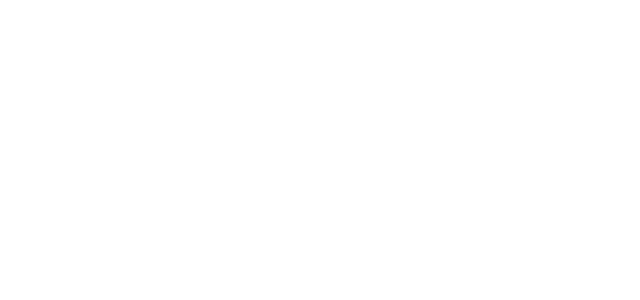
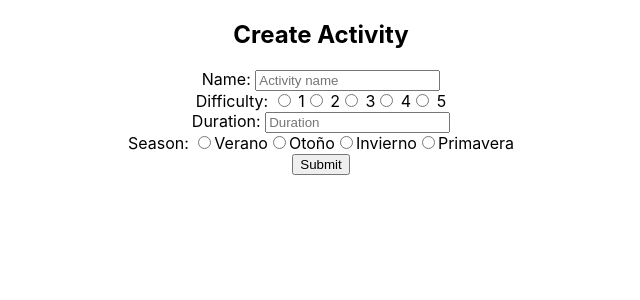
Before and after one commit to gluciani73/PI-Countries, a React (Create React App) app in the folder client/: page /activity in a window 1280 px wide. Shown: the top 300 px of the page, without its empty margins (319-959 px from the left). Built offline with nearby package versions, Linux system fonts and the light colour scheme.

Commit message:
20220822-2333

```diff
--- a/client/src/App.js
+++ b/client/src/App.js
@@ -3,6 +3,7 @@ import './App.css';
 import Landing from './components/Landing';
 import Home from './components/Home';
 import Country from './components/Country';
+import Activity from './components/Activity';
 
 
 function App() {
@@ -12,6 +13,7 @@ function App() {
       <Route exact path='/' render={() => <Landing />} />
       <Route exact path='/home' render={() => <Home />} />
       <Route exact path='/country/:id' render={() => <Country />} />
+      <Route exact path='/activity' render={() => <Activity />} />
 
     </div>
   );
--- /dev/null
+++ b/client/src/components/Activity.jsx
@@ -0,0 +1,134 @@
+import React, { useState } from 'react';
+import { useDispatch } from 'react-redux';
+import { addActivity } from '../redux/actions';
+// import s from 'Activity.module.css';
+
+function validate(input) {
+    let errors = {};
+    // if (!input.username) {
+    //     errors.username = 'Username is required';
+    // } else if (!/\S+@\S+\.\S+/.test(input.username)) {
+    //     errors.username = 'Username is invalid';
+    // }
+    // if (!input.password) {
+    //     errors.password = 'Password is required';
+    // } else if (!/(.*[0-9].*)/.test(input.password)) {
+    //     errors.password = 'Password is invalid';
+    // }
+    // return errors;
+
+    // if (!/^[A-Za-z0-9\s]+$/g.test(input)) {
+    //     setErrors('Just letters an numbers as activity name');
+    // } else {
+    //     setErrors({});
+    // }
+    // setActivityName(input);
+}
+
+export default function Activity() {
+    const dispatch = useDispatch();
+
+    const [input, setInput] = useState(
+        {
+            name: '',
+            difficulty: 0,
+            duration: '',
+            season: '',
+            countries: []
+        });
+    // const [activityName, setActivityName] = useState('');
+    // const [duration, setDuration] = useState('');
+    const [errors, setErrors] = useState({});
+
+    const handleInputChange = function (e) {
+        // setErrors(validate({
+        //     ...input,
+        //     [e.target.name]: e.target.value
+        // }));
+        setInput({
+            ...input,
+            [e.target.name]: e.target.value
+        });
+    }
+
+    const handleSubmit = (e) => {
+        e.preventDefault();
+        dispatch(addActivity(input));
+        setInput({
+            name: '',
+            difficulty: 0,
+            duration: '',
+            season: '',
+            countries: []
+        });
+    }
+
+    return (
+        <div>
+            <h2>Create Activity</h2>
+            <form onSubmit={(e) => handleSubmit(e)}>
+                <div>
+                    <label >Name: </label>
+                    <input
+                        type='text'
+                        value={input.name}
+                        name='name'
+                        onChange={handleInputChange}
+                        placeholder="Activity name"
+                    />
+                    {errors.name && <span>{errors.name}</span>}
+                </div>
+                <div>
+                    <label>Difficulty: </label>
+                    <label>
+                        <input type="radio" value='1' name='difficulty' onChange={handleInputChange} /> 1
+                    </label>
+                    <label>
+                        <input type="radio" value='2' name='difficulty' onChange={handleInputChange} /> 2
+                    </label>
+                    <label>
+                        <input type="radio" value='3' name='difficulty' onChange={handleInputChange} /> 3
+                    </label>
+                    <label>
+                        <input type="radio" value='4' name='difficulty' onChange={handleInputChange} /> 4
+                    </label>
+                    <label >
+                        <input type="radio" value='5' name='difficulty' onChange={handleInputChange} /> 5
+                    </label>
+                </div>
+                <div>
+                    <label>Duration: </label>
+                    <input
+                        type="text"
+                        value={input.duration}
+                        name="duration"
+                        onChange={handleInputChange}
+                        placeholder="Duration" />
+                    {errors.duration && <span>{errors.duration}</span>}
+                </div>
+                <div>
+                    <label>Season: </label>
+                    <label>
+                        <input type="radio" value='Verano' name='season' onChange={handleInputChange} />
+                        Verano</label>
+                    <label>
+                        <input type="radio" value='Otoño' name='season' onChange={handleInputChange} />
+                        Otoño</label>
+                    <label>
+                        <input type="radio" value='Invierno' name='season' onChange={handleInputChange} />
+                        Invierno</label>
+                    <label>
+                        <input type="radio" value='Primavera' name='season' onChange={handleInputChange} />
+                        Primavera</label>
+
+
+                </div>
+
+
+
+
+                <input type="submit" />
+            </form>
+        </div>
+    );
+}
--- /dev/null
+++ b/client/src/components/Activity.module.css
@@ -0,0 +1 @@
+.label {}
--- a/client/src/redux/actions/index.js
+++ b/client/src/redux/actions/index.js
@@ -38,7 +38,10 @@ export function getCountryByName(name) {
             .then(response => {
                 dispatch({ type: GET_COUNTRY_BY_NAME, payload: response })
             })
-            .catch(error => console.log(new Error(error)))
+            .catch(error => {
+                console.log(new Error(error));
+            }
+            )
         // .finally(() => setLoading(false))
     };
 };
--- a/client/src/redux/reducers/index.js
+++ b/client/src/redux/reducers/index.js
@@ -65,7 +65,8 @@ const rootReducer = (state = initialState, action) => {
                 ...state,
                 currentPage: action.payload
             }
-        }
+        };
+
 
         default: return state;
     }
```
